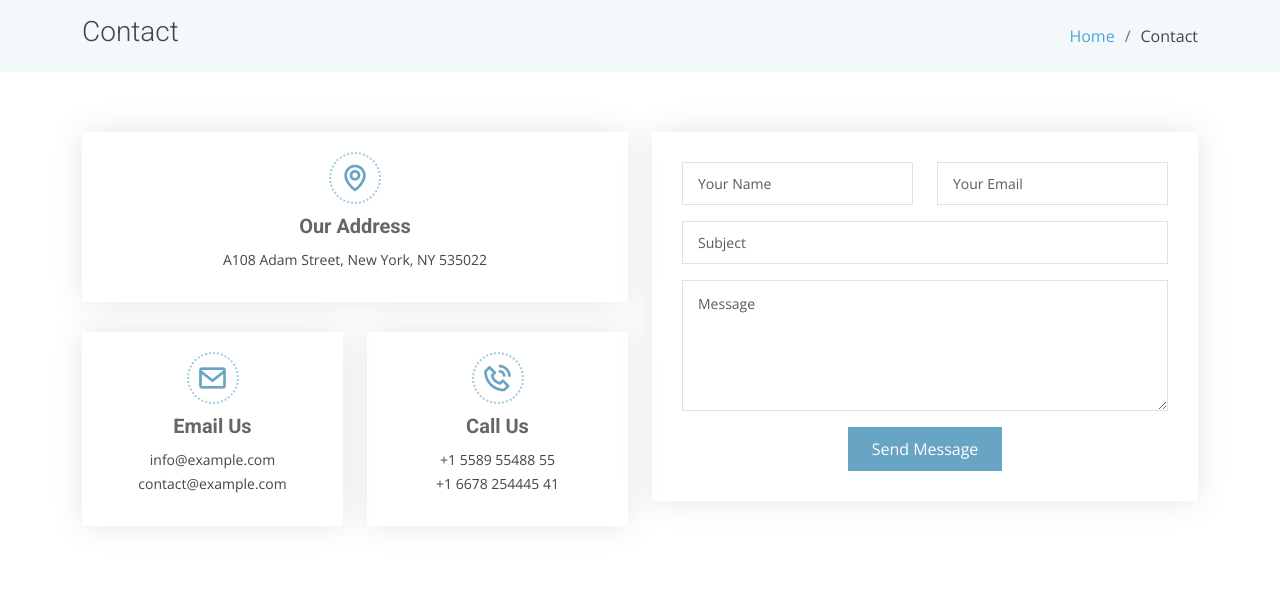
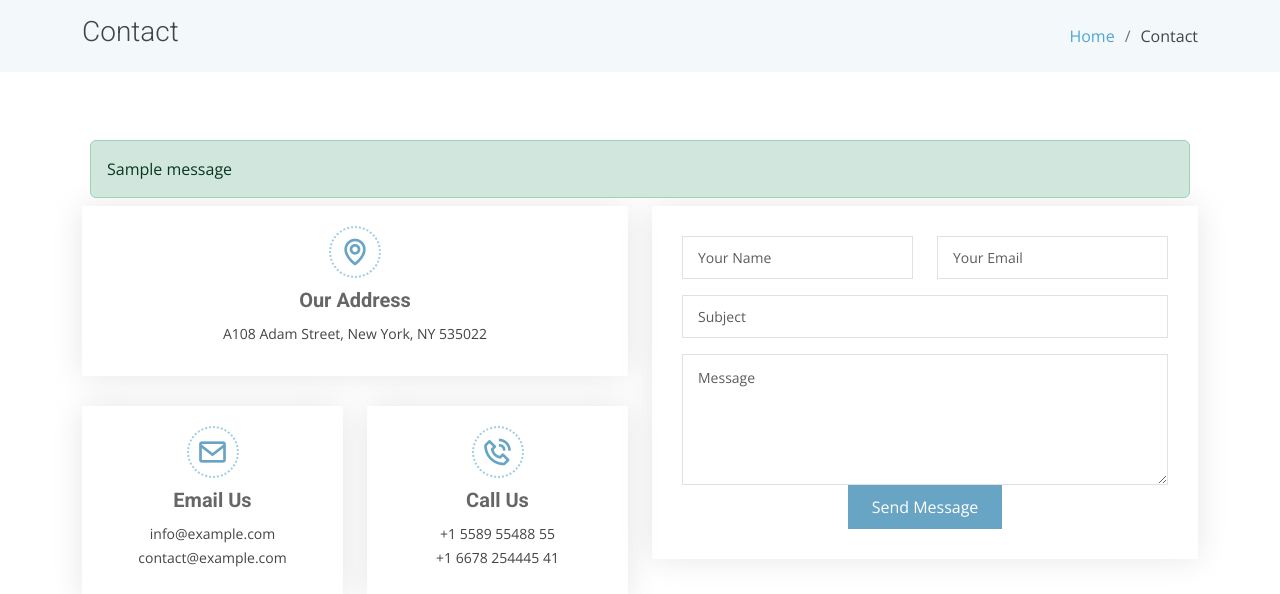
Before and after one commit to codeisinvalid/EmployeeRecordManagement, a Django app: page /contactus in a window 1280 px wide. Shown: the part 80-674 px from the top of the page. Run offline with Django 4.2, Linux system fonts and the light colour scheme; one stand-in notice (Sample message) is shown; some libraries are stand-ins or nearby versions.

Commit message:
contact us backend

```diff
--- a/employee/templates/contactus.html
+++ b/employee/templates/contactus.html
@@ -25,6 +25,14 @@
     <!-- ======= Contact Section ======= -->
     <section class="contact" data-aos="fade-up" data-aos-easing="ease-in-out" data-aos-duration="500">
       <div class="container">
+
+        {% if messages %}
+        {% for message in messages %}
+        <div class = 'alert alert-success m-2' id="msg" role = "alert">
+          {{message}}
+        </div>
+        {% endfor %}
+      {% endif %}
 
         <div class="row">
 
@@ -57,7 +65,8 @@
           </div>
 
           <div class="col-lg-6">
-            <form action="forms/contact.php" method="post" role="form" class="php-email-form">
+            <form action="" method="post" role="form" class="php-email-form">
+                {% csrf_token %}
               <div class="row">
                 <div class="col-md-6 form-group">
                   <input type="text" name="name" class="form-control" id="name" placeholder="Your Name" required>
@@ -72,11 +81,11 @@
               <div class="form-group mt-3">
                 <textarea class="form-control" name="message" rows="5" placeholder="Message" required></textarea>
               </div>
-              <div class="my-3">
+              {% comment %} <div class="my-3">
                 <div class="loading">Loading</div>
                 <div class="error-message"></div>
                 <div class="sent-message">Your message has been sent. Thank you!</div>
-              </div>
+              </div> {% endcomment %}
               <div class="text-center"><button type="submit">Send Message</button></div>
             </form>
           </div>
--- a/employee/views.py
+++ b/employee/views.py
@@ -2,6 +2,9 @@ from django.shortcuts import render,redirect
 from .models import *
 from django.contrib.auth import authenticate,login,logout
 from django.contrib import messages
+from django.http import HttpResponseRedirect
+from django.urls import reverse_lazy
+
 
 
 # Create your views here.
@@ -457,4 +460,23 @@ def edit_userexperience(request,pid):
 
 
 def contactus(request):
+
+    if request.method =="POST":
+        contact = ContactSubmission()
+        name = request.POST.get('name')
+        email = request.POST.get('email')
+        subject = request.POST.get('subject')
+        message = request.POST.get('message')
+
+        contact.name = name
+        contact.email = email
+        contact.subject = subject
+        contact.message = message
+
+        contact.save()
+        messages.success(request, "तपाईंको सन्देश सफलतापूर्वक पेश गरिएको छ")
+        return HttpResponseRedirect(reverse_lazy('contactus'))
+
+
+
     return render(request, 'contactus.html')
```
Also changed, not shown: employee/models.py (+11 -0 lines), db.sqlite3, employee/migrations/0005_contactsubmission.py (added).
